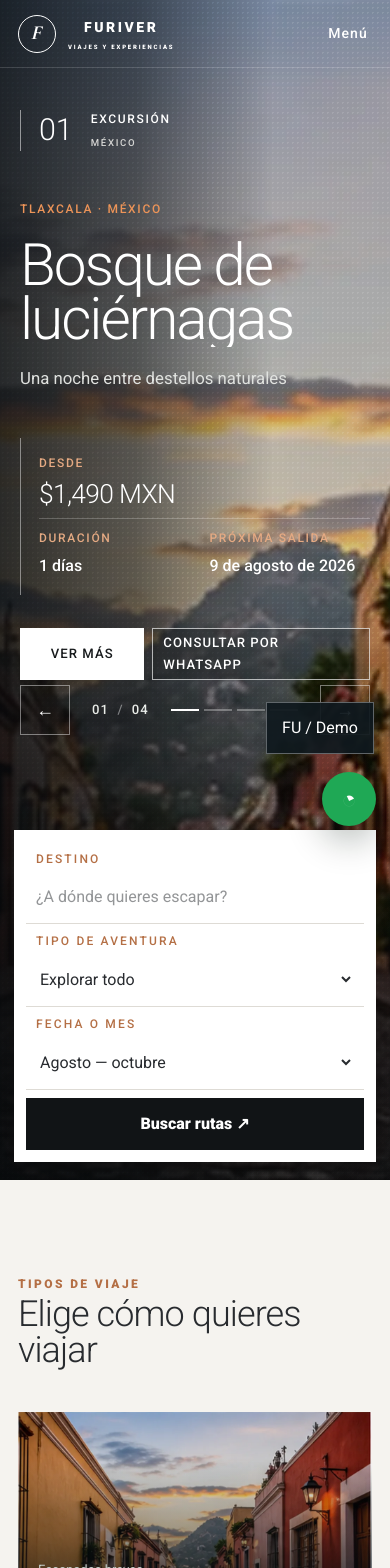
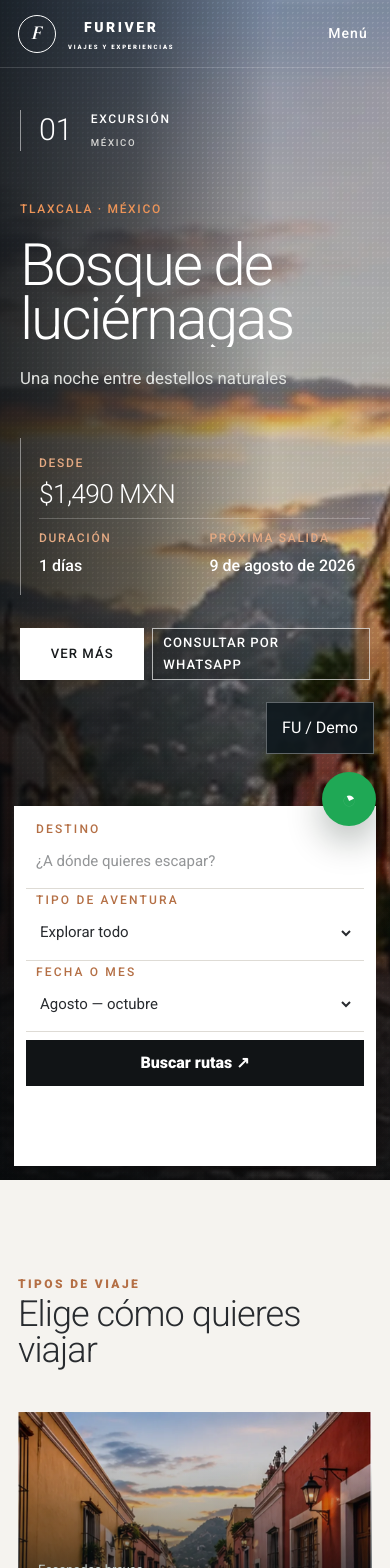
Before and after one commit to afuentes25/fu-travel-os, a Next.js app: page / in a window 390 px wide. Shown: the top 1568 px of the page. Built offline with nearby package versions, Linux system fonts and the light colour scheme.

Commit message:
fix: polish Explorer navigation and home search

```diff
--- a/app/globals.css
+++ b/app/globals.css
@@ -395,3 +395,160 @@
   .theme-v2-explorer .explorer-sheet-scroll{padding:16px 20px 24px}
   .theme-v2-explorer .demo-controls,.theme-v2-explorer .demo-controls-collapsed{bottom:calc(90px + env(safe-area-inset-bottom))}
 }
+
+/* Explorer home and mobile navigation fixes. Keep this layer last. */
+.theme-v2-explorer .explorer-search{
+  left:50%;
+  right:auto;
+  bottom:20px;
+  width:calc(100% - 48px);
+  max-width:1040px;
+  height:auto;
+  min-height:76px;
+  padding:8px 12px;
+  gap:10px;
+  box-sizing:border-box;
+  transform:translateX(-50%);
+}
+.theme-v2-explorer .explorer-search label{
+  min-width:0;
+  padding:4px 10px;
+}
+.theme-v2-explorer .explorer-search label span{
+  display:block;
+  margin-bottom:2px;
+  font-size:12px;
+  line-height:1.2;
+}
+.theme-v2-explorer .explorer-search input,
+.theme-v2-explorer .explorer-search select{
+  min-width:0;
+  min-height:46px;
+  height:46px;
+  font-size:15px;
+}
+.theme-v2-explorer .explorer-search button{
+  min-width:0;
+  min-height:46px;
+  padding-inline:22px;
+}
+.theme-v2-explorer .explorer-slider-controls{
+  bottom:140px;
+}
+.theme-v2-explorer .explorer-card-top{
+  z-index:3;
+}
+.theme-v2-explorer .explorer-card-top span{
+  color:#fff;
+  background:#b46f45;
+  border:1px solid rgba(255,255,255,.22);
+  font-size:.78rem;
+  font-weight:700;
+}
+.theme-v2-explorer .explorer-card-top small,
+.theme-v2-explorer .explorer-card-meta span{
+  color:#fff;
+  background:rgba(17,20,22,.86);
+  border:1px solid rgba(255,255,255,.18);
+  font-size:max(.75rem,12px);
+  font-weight:600;
+}
+.theme-v2-explorer .explorer-card:hover .explorer-card-top small,
+.theme-v2-explorer .explorer-card:focus-within .explorer-card-top small,
+.theme-v2-explorer .explorer-card:hover .explorer-card-meta span,
+.theme-v2-explorer .explorer-card:focus-within .explorer-card-meta span{
+  color:#fff;
+}
+.theme-v2-explorer .explorer-route-search{
+  grid-template-columns:1fr;
+  gap:36px;
+}
+.theme-v2-explorer .explorer-route-search>div{
+  max-width:900px;
+}
+.theme-v2-explorer .explorer-route-search .explorer-search{
+  position:static;
+  display:grid;
+  grid-template-columns:minmax(0,1.3fr) minmax(0,1fr) minmax(0,.9fr) auto;
+  align-items:end;
+  gap:12px;
+  width:100%;
+  max-width:none;
+  height:auto;
+  min-height:0;
+  margin:0;
+  padding:20px;
+  overflow:visible;
+  border-radius:18px;
+  box-sizing:border-box;
+  transform:none;
+}
+.theme-v2-explorer .explorer-route-search .explorer-search label{
+  min-width:0;
+}
+.theme-v2-explorer .explorer-route-search .explorer-search input,
+.theme-v2-explorer .explorer-route-search .explorer-search select,
+.theme-v2-explorer .explorer-route-search .explorer-search button{
+  min-height:48px;
+  height:48px;
+}
+.theme-v2-explorer .explorer-route-search .explorer-search button{
+  white-space:nowrap;
+}
+
+@media(max-width:1100px) and (min-width:721px){
+  .theme-v2-explorer .explorer-route-search .explorer-search{
+    grid-template-columns:repeat(2,minmax(0,1fr));
+  }
+  .theme-v2-explorer .explorer-route-search .explorer-search button{
+    grid-column:1/-1;
+    width:100%;
+  }
+}
+
+@media(max-width:720px){
+  .theme-v2-explorer .explorer-header.is-menu-open{
+    z-index:1000;
+  }
+  .theme-v2-explorer .explorer-menu-trigger{
+    position:relative;
+    z-index:2;
+    min-width:48px;
+    min-height:48px;
+    pointer-events:auto;
+  }
+  .theme-v2-explorer .explorer-drawer{
+    position:fixed;
+    inset:0;
+    z-index:1001;
+    width:100%;
+    height:100dvh;
+    min-height:100dvh;
+    overflow-x:hidden;
+    overflow-y:auto;
+    overscroll-behavior:contain;
+    pointer-events:auto;
+  }
+  .theme-v2-explorer .explorer-search{
+    left:14px;
+    right:14px;
+    bottom:14px;
+    width:auto;
+    max-width:none;
+    min-height:360px;
+    padding:12px;
+    transform:none;
+  }
+  .theme-v2-explorer .explorer-route-search .explorer-search{
+    display:grid;
+    grid-template-columns:1fr;
+    gap:10px;
+    width:100%;
+    min-height:0;
+    padding:16px;
+  }
+  .theme-v2-explorer .explorer-route-search .explorer-search button{
+    grid-column:auto;
+    width:100%;
+  }
+}
--- a/components/travel-app.tsx
+++ b/components/travel-app.tsx
@@ -131,7 +131,7 @@ function ExplorerHeader({ agency, cartCount, onNavigate }: HeaderProps) {
   }, [open]);
   const go = (path: string) => { setOpen(false); onNavigate(path); };
   return (
-    <header className={`explorer-header ${scrolled ? "is-scrolled" : ""}`}>
+    <header className={`explorer-header ${scrolled ? "is-scrolled" : ""} ${open ? "is-menu-open" : ""}`}>
       <button onClick={() => onNavigate("/")} aria-label="Inicio"><Logo agency={agency} light /></button>
       <nav aria-label="Navegación principal Explorer">
         {["Viajes", "Próximas salidas", "Destinos", "Promociones", "Nosotros"].map((item) => (
```
